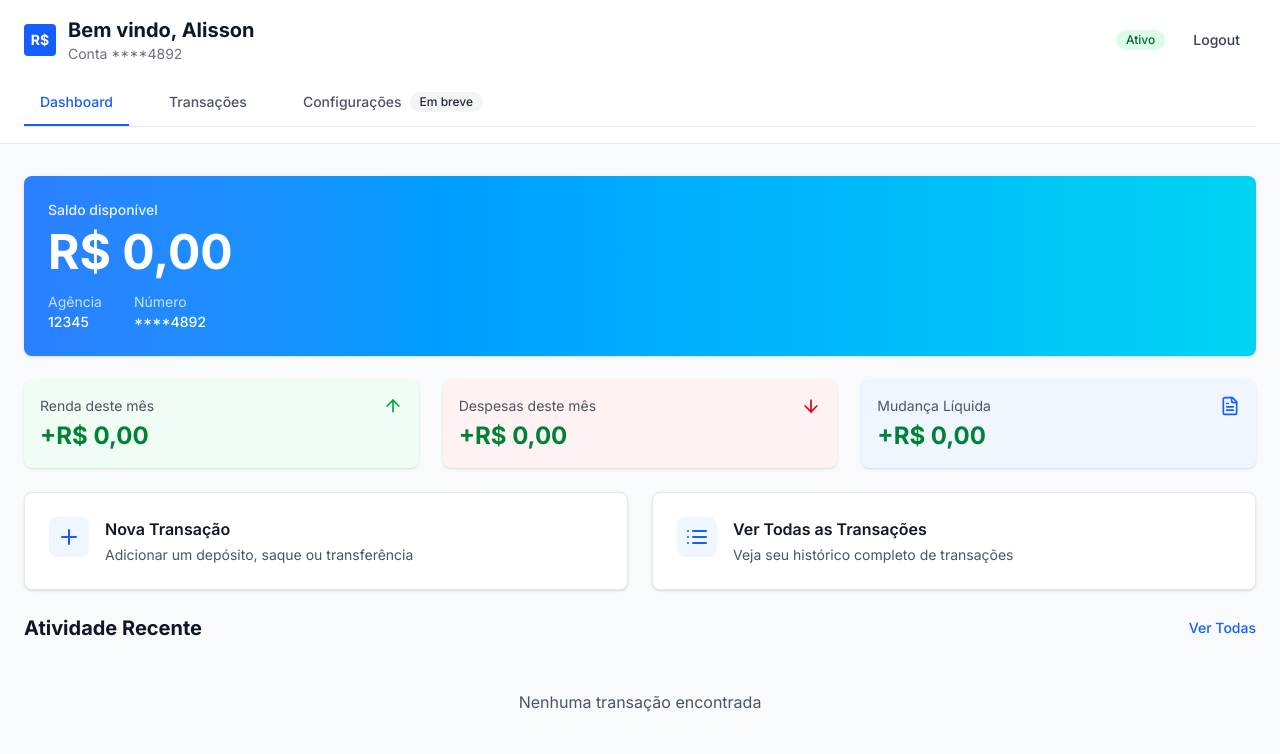
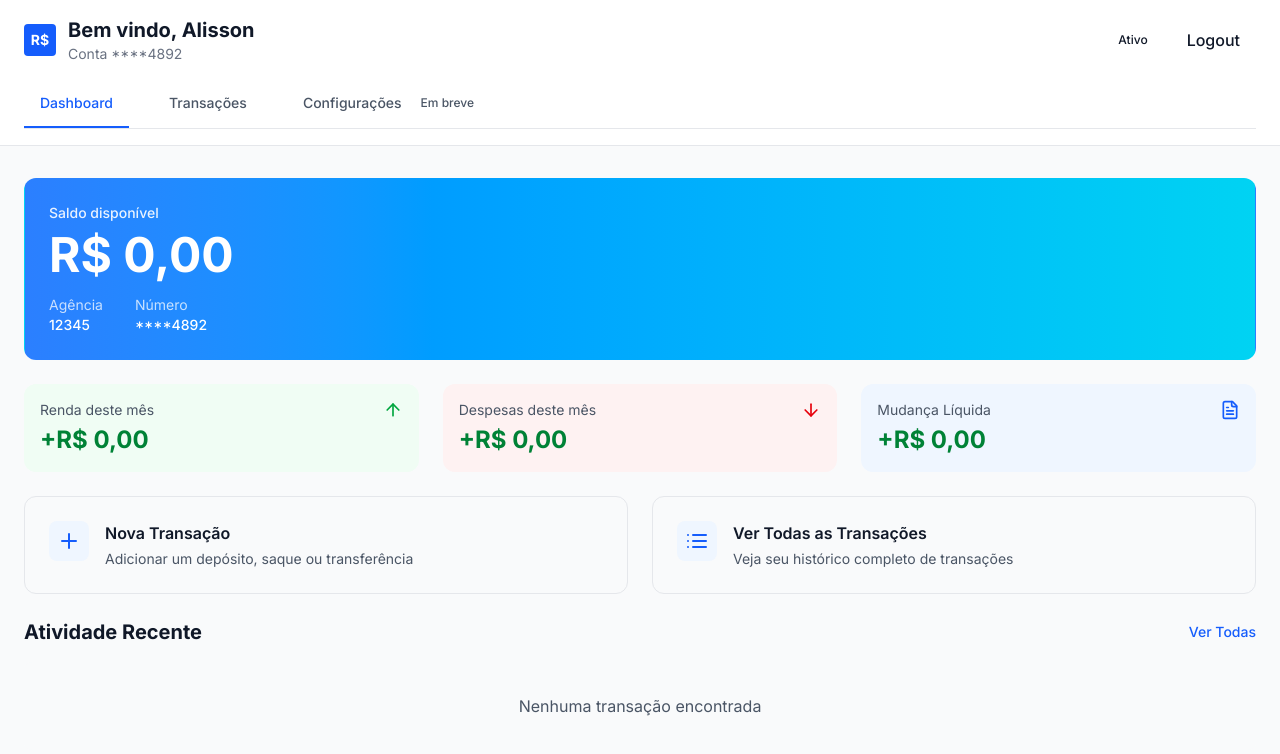
Before and after one commit to SrahS/design-systems-asa, a Next.js app: page / in a window 1280 px wide. Shown: the top 754 px of the page. Built offline with nearby package versions, Linux system fonts and the light colour scheme.

Commit message:
add style

```diff
--- a/package.json
+++ b/package.json
@@ -10,6 +10,7 @@
   },
   "dependencies": {
     "@tailwindcss/postcss": "^4.1.16",
+    "class-variance-authority": "^0.7.1",
     "clsx": "^2.1.1",
     "lucide-react": "^0.445.0",
     "next": "^15.0.0",
--- a/src/components/ui/Badge.tsx
+++ b/src/components/ui/Badge.tsx
@@ -1,26 +1,41 @@
+import * as React from 'react';
+import { cva, type VariantProps } from 'class-variance-authority';
 import { cn } from '@/lib/utils';
 
-interface BadgeProps {
-  children: React.ReactNode;
-  variant?: 'default' | 'success' | 'warning' | 'soon';
-  className?: string;
+const badgeVariants = cva(
+  'inline-flex items-center rounded-full border px-2.5 py-0.5 text-xs font-medium transition-colors focus:outline-none focus:ring-2 focus:ring-ring focus:ring-offset-2',
+  {
+    variants: {
+      variant: {
+        success:
+          'border-transparent bg-ref-color-semantic-success-100-on-light text-ref-color-semantic-success-900-on-light hover:bg-ref-color-semantic-success-200-on-light',
+
+        warning:
+          'border-transparent bg-ref-color-semantic-warning-100-on-light text-ref-color-semantic-warning-900-on-light hover:bg-ref-color-semantic-warning-200-on-light',
+
+        default:
+          'border-transparent bg-ref-color-primary-500-on-light text-ref-color-primary-900-on-light hover:bg-ref-color-primary-600-on-light',
+
+        soon:
+          'border-transparent bg-ref-color-neutral-100-on-light text-ref-color-neutral-900-on-light hover:bg-ref-color-neutral-200-on-light',
+
+        outline: 'text-foreground border-ref-color-neutral-400-on-light text-ref-color-neutral-900-on-light',
+      },
+    },
+    defaultVariants: {
+      variant: 'default',
+    },
+  }
+);
+
+export interface BadgeProps
+  extends React.HTMLAttributes<HTMLDivElement>,
+    VariantProps<typeof badgeVariants> {}
+
+function Badge({ className, variant, ...props }: BadgeProps) {
+  return (
+    <div className={cn(badgeVariants({ variant }), className)} {...props} />
+  );
 }
 
-export function Badge({ children, variant = 'default', className }: BadgeProps) {
-  return (
-    <span
-      className={cn(
-        'inline-flex items-center rounded-full px-2.5 py-0.5 text-xs font-medium',
-        {
-          'bg-green-100 text-green-800': variant === 'success',
-          'bg-yellow-100 text-yellow-800': variant === 'warning',
-          'bg-gray-100 text-gray-800': variant === 'soon',
-          'bg-blue-100 text-blue-800': variant === 'default',
-        },
-        className
-      )}
-    >
-      {children}
-    </span>
-  );
-}
+export { Badge, badgeVariants };
--- a/src/components/ui/Button.tsx
+++ b/src/components/ui/Button.tsx
@@ -1,33 +1,64 @@
-import { ReactNode, ButtonHTMLAttributes } from 'react';
+import * as React from 'react';
+import { cva, type VariantProps } from 'class-variance-authority';
 import { cn } from '@/lib/utils';
+import { ChevronRight, Loader2 } from 'lucide-react';
 
-interface ButtonProps extends ButtonHTMLAttributes<HTMLButtonElement> {
-  children: ReactNode;
-  variant?: 'primary' | 'secondary' | 'ghost';
-  className?: string;
+const buttonVariants = cva(
+  'inline-flex items-center justify-center rounded-md font-medium transition-colors whitespace-nowrap focus-visible:outline-none focus-visible:ring-2 focus-visible:ring-ref-color-primary-500-on-light focus-visible:ring-offset-2 disabled:opacity-50 disabled:pointer-events-none',
+  {
+    variants: {
+      variant: {
+        primary:
+          'bg-ref-color-primary-800-on-light text-ref-color-neutral-50-on-light hover:bg-ref-color-primary-900-on-light shadow-md',
+
+        secondary:
+          'bg-ref-color-neutral-200-on-light text-ref-color-neutral-900-on-light hover:bg-ref-color-neutral-300-on-light',
+
+        ghost:
+          'hover:bg-ref-color-neutral-100-on-light text-ref-color-neutral-700-on-light',
+
+        link: 'text-ref-color-primary-700-on-light underline-offset-4 hover:underline',
+
+        destructive:
+          'bg-ref-color-semantic-error-700-on-light text-ref-color-neutral-50-on-light hover:bg-ref-color-semantic-error-800-on-light shadow-md',
+      },
+      size: {
+        default: 'h-10 px-4 py-2 text-body-md',
+        sm: 'h-9 rounded-sm px-3 text-body-sm',
+        lg: 'h-11 rounded-lg px-8 text-body-lg',
+        icon: 'h-10 w-10',
+      },
+    },
+    defaultVariants: {
+      variant: 'primary',
+      size: 'default',
+    },
+  }
+);
+
+export interface ButtonProps
+  extends React.ButtonHTMLAttributes<HTMLButtonElement>,
+    VariantProps<typeof buttonVariants> {
+      isLoading?: boolean;
     }
 
-export function Button({
-  children,
-  variant = 'primary',
-  className,
-  ...props
-}: ButtonProps) {
+const Button = React.forwardRef<HTMLButtonElement, ButtonProps>(
+  ({ className, variant, size, children, isLoading = false, disabled, ...props }, ref) => {
     return (
       <button
-      className={cn(
-        'inline-flex items-center justify-center rounded-md px-4 py-2 text-sm font-medium transition-colors',
-        'focus-visible:outline-none focus-visible:ring-2',
-        {
-          'bg-blue-600 text-white hover:bg-blue-700': variant === 'primary',
-          'bg-gray-200 text-gray-900 hover:bg-gray-300': variant === 'secondary',
-          'hover:bg-gray-100 text-gray-700': variant === 'ghost',
-        },
-        className
-      )}
+        className={cn(buttonVariants({ variant, size }), className)}
+        ref={ref}
+        disabled={disabled || isLoading}
         {...props}
       >
+        {isLoading ? (
+            <Loader2 className="mr-2 h-4 w-4 animate-spin" />
+        ) : null}
         {children}
       </button>
     );
   }
+);
+Button.displayName = 'Button';
+
+export { Button, buttonVariants };
--- a/src/components/ui/Card.tsx
+++ b/src/components/ui/Card.tsx
@@ -1,21 +1,51 @@
-"use client";
-
-import { ReactNode } from 'react';
+import * as React from 'react';
+import { cva, type VariantProps } from 'class-variance-authority';
 import { cn } from '@/lib/utils';
 
-interface CardProps {
-  children: ReactNode;
-  className?: string;
+const cardVariants = cva(
+  'rounded-xl p-6 transition-all duration-300',
+  {
+    variants: {
+      variant: {
+        default:
+          'bg-ref-color-neutral-50-on-light shadow-level-1 border border-transparent',
+
+        elevated:
+          'bg-ref-color-neutral-50-on-light shadow-level-3 hover:shadow-level-4 transition-shadow border border-transparent',
+
+        outline:
+          'bg-ref-color-neutral-50-on-light border border-ref-color-neutral-300-on-light shadow-level-0 hover:border-ref-color-neutral-400-on-light',
+
+        primary:
+          'bg-ref-color-primary-50-on-light shadow-level-2 border border-ref-color-primary-400-on-light'
+      },
+    },
+    defaultVariants: {
+      variant: 'default',
+    },
+  }
+);
+
+export interface CardProps
+  extends React.HTMLAttributes<HTMLDivElement>,
+    VariantProps<typeof cardVariants> {
         onClick?: () => void;
     }
 
-export function Card({ children, className, onClick }: CardProps) {
+const Card = React.forwardRef<HTMLDivElement, CardProps>(
+  ({ className, variant, onClick, children, ...props }, ref) => {
     return (
       <div
-      className={cn('rounded-lg bg-white shadow-sm', className)}
+        className={cn(cardVariants({ variant }), onClick ? 'cursor-pointer' : '', className)}
+        ref={ref}
         onClick={onClick}
+        {...props}
       >
         {children}
       </div>
     );
   }
+);
+Card.displayName = 'Card';
+
+export { Card };
```
Also changed, not shown: 1 other file (tests, documents, lock files or other folders). Lines whose indentation alone changed are shown as unchanged.
